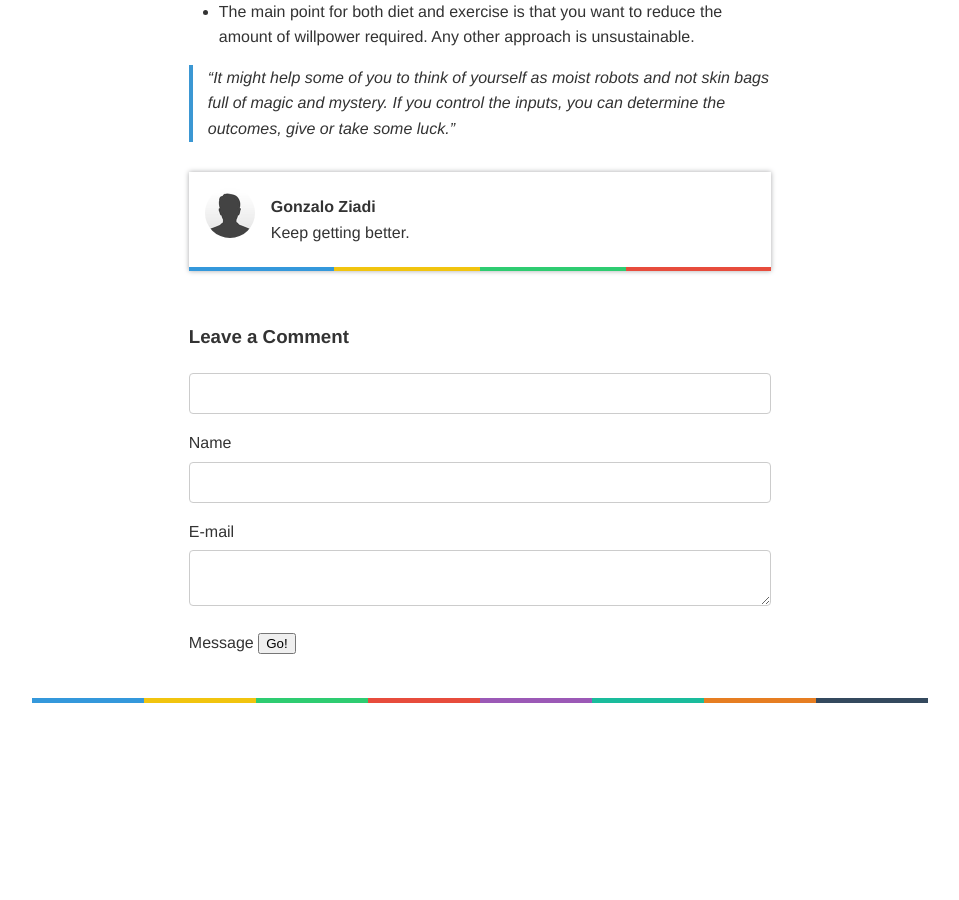
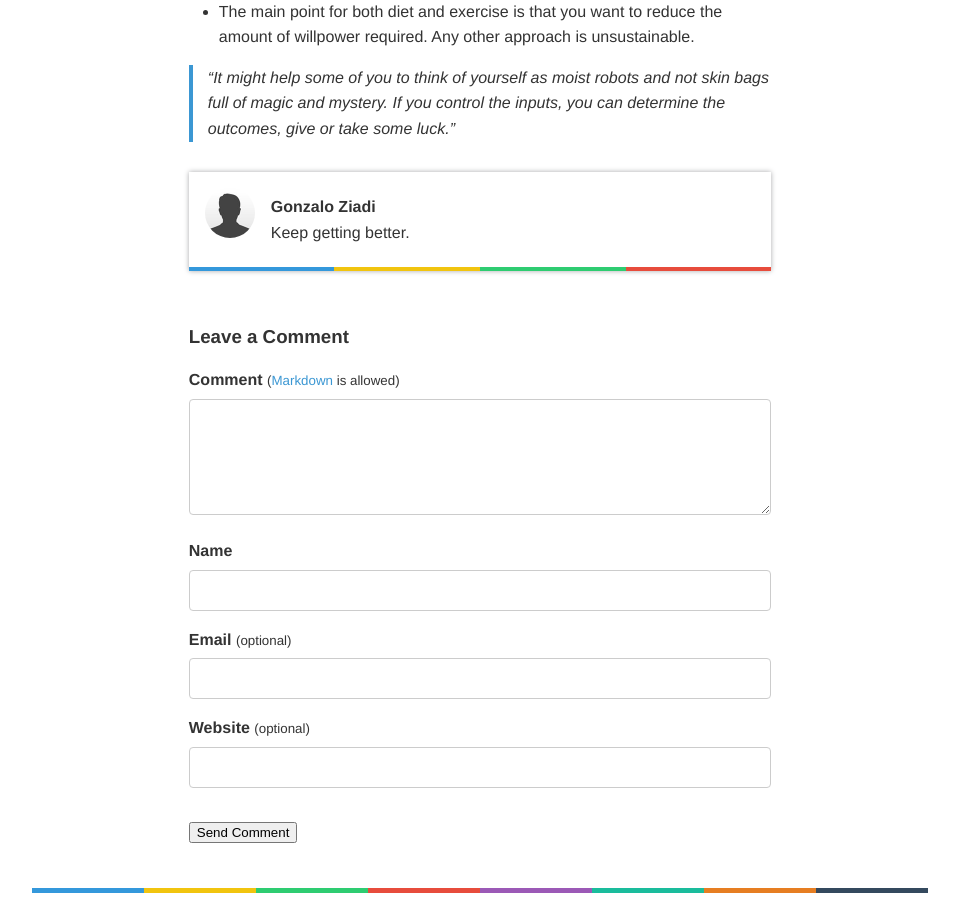
Before and after one commit to frankiecd86/windespair, a Jekyll site: the page built from _posts/2017-04-04-scott-adams-how-to-win-big.md, in a window 1280 px wide and 900 px high, scrolled down 2807 px. Shown: the whole window, without its empty margins (160-1119 px from the left). Built offline with Jekyll 4.4.1, drawn with Linux system fonts in a browser that asks for light colours; before the commit the page ends 3518 px from its top, so only the background shows below that.

Commit message:
Trying new fix for staticman

```diff
--- a/_includes/comment-form.html
+++ b/_includes/comment-form.html
@@ -5,18 +5,7 @@
       <h3>Leave a Comment <small><a rel="nofollow" id="cancel-comment-reply-link" href="{{ page.url | absolute_url }}#respond" style="display:none;">Cancel reply</a></small></h3>
     </header>
 
-    <form method="POST" action="https://api.staticman.net/v2/entry/{{ site.repository }}/{{ site.staticman.branch }}/comments">
-  <input name="options[redirect]" type="hidden" value="https://my-site.com">
-  <!-- e.g. "2016-01-02-this-is-a-post" -->
-  <input name="options[slug]" type="hidden" value="{{ page.slug }}">
-  <label><input name="fields[name]" type="text">Name</label>
-  <label><input name="fields[email]" type="email">E-mail</label>
-  <label><textarea name="fields[message]"></textarea>Message</label>
-
-  <button type="submit">Go!</button>
-</form>
-
-    <!-- <form id="comment-form" class="page__form js-form form" method="post" action="https://api.staticman.net/v2/entry/{{ site.repository }}/{{ site.staticman.branch }}/comments">
+    <form id="comment-form" class="page__form js-form form" method="post" action="https://api.staticman.net/v2/entry/{{ site.repository }}/{{ site.staticman.branch }}/comments">
       <div class="form-group">
         <label for="comment-form-message"><strong>Comment</strong> <small>(<a href="https://kramdown.gettalong.org/quickref.html">Markdown</a> is allowed)</small></label>
         <textarea type="text" rows="6" id="comment-form-message" name="fields[message]" required spellcheck="true"></textarea>
@@ -43,21 +32,21 @@
         <input type="hidden" id="comment-replying-to" name="fields[replying_to]" value="">
         <input type="hidden" id="comment-post-id" name="options[slug]" value="{{ page.slug }}">
         <label for="comment-form-location">Leave blank if you are a human</label>
-        <input type="text" id="comment-form-location" name="fields[hidden]" autocomplete="off"> -->
+        <input type="text" id="comment-form-location" name="fields[hidden]" autocomplete="off">
         <!-- <input type="hidden" name="options[reCaptcha][siteKey]" value="{{ site.reCaptcha.siteKey }}">
         <input type="hidden" name="options[reCaptcha][secret]" value="{{ site.reCaptcha.secret }}"> -->
-      <!-- </div> -->
+      </div>
 
       <!-- Start comment form alert messaging -->
-      <!-- <p class="hidden js-notice">
+      <p class="hidden js-notice">
         <span class="js-notice-text"></span>
-      </p> -->
+      </p>
 
       <!-- End comment form alert messaging -->
-      <!-- <div class="form-group">
+      <div class="form-group">
         <button type="submit" id="comment-form-submit" class="btn">Send Comment</button>
       </div>
-    </form> -->
+    </form>
   </div>
   <!-- End new comment form -->
 {% else %}
--- a/staticman.yml
+++ b/staticman.yml
@@ -74,7 +74,7 @@ comments:
   # (*) REQUIRED
   #
   # Destination path (directory) for the data files. Accepts placeholders.
-  path: "/_data/comments/{options.slug}"
+  path: "_data/comments/{options.slug}"
 
   # Names of required files. If any of these isn't in the request or is empty,
   # an error will be thrown.
```
